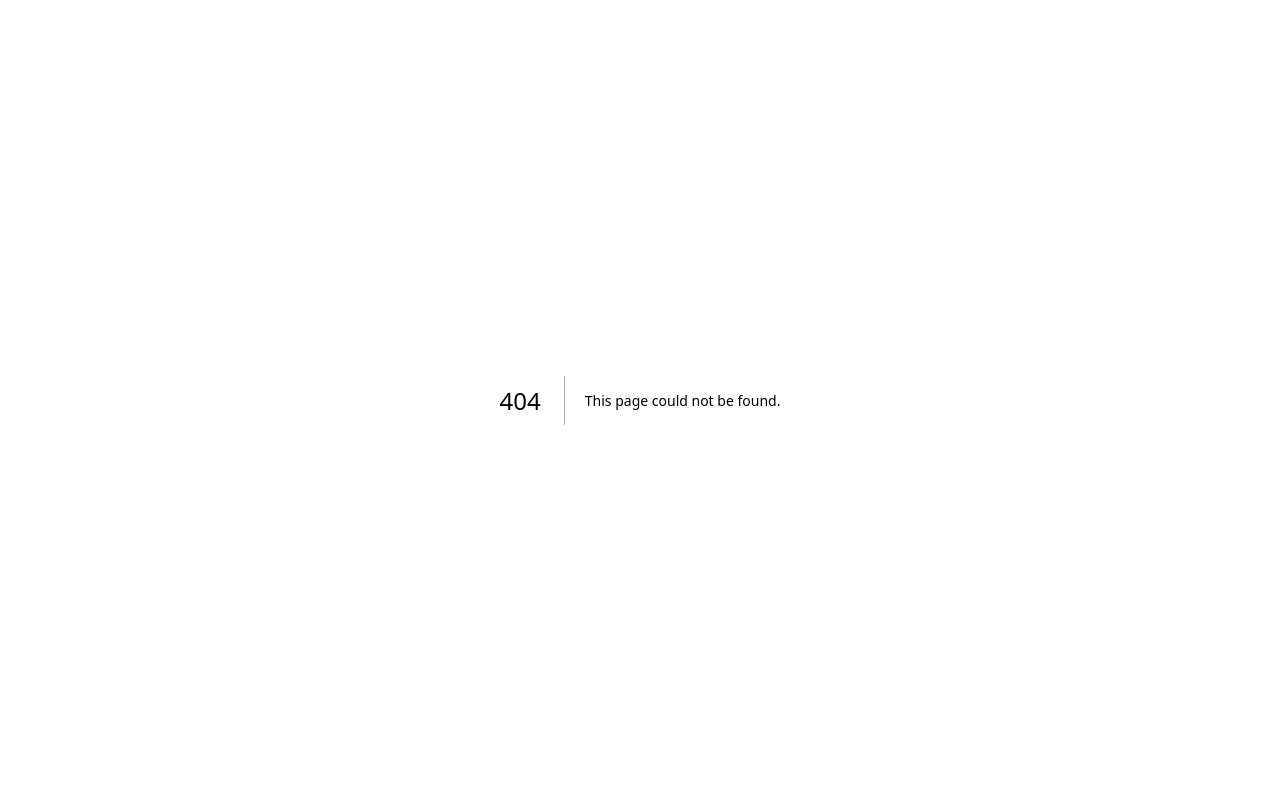
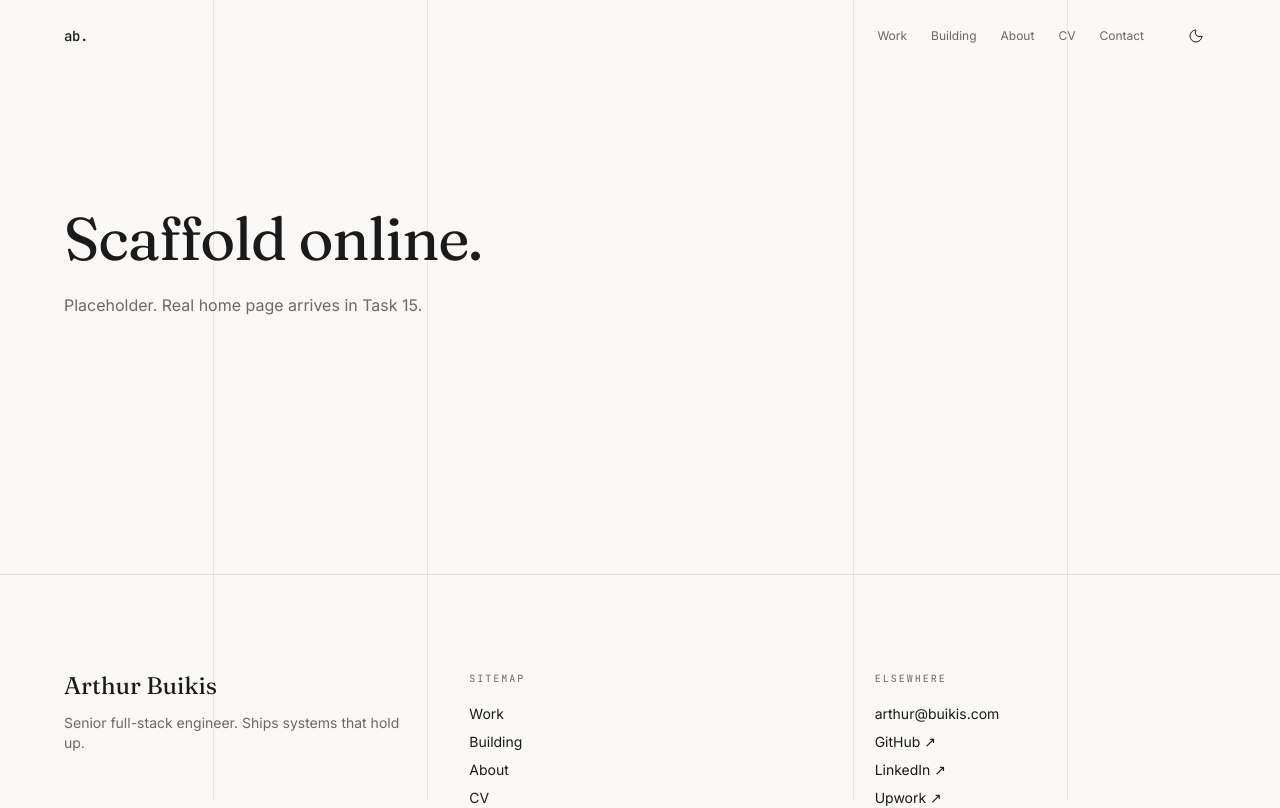
Before and after one commit to Artufe/Artufe.github.io, a Next.js app: page / in a window 1280 px wide. Before the commit this address had no page. Shown: the top 808 px of the page. Built offline with nearby package versions, Linux system fonts and the light colour scheme.

Commit message:
Assemble root layout with theme, nav, footer

```diff
--- /dev/null
+++ b/app/layout.tsx
@@ -0,0 +1,39 @@
+import type { Metadata } from 'next';
+import type { ReactNode } from 'react';
+import { fraunces, inter, jetBrainsMono } from './fonts';
+import { ThemeProvider } from '@/components/theme-provider';
+import { Nav } from '@/components/nav';
+import { Footer } from '@/components/footer';
+import { Gridlines } from '@/components/gridlines';
+import { Grain } from '@/components/grain';
+import { site } from '@/content/site';
+import './globals.css';
+
+export const metadata: Metadata = {
+  metadataBase: new URL(site.url),
+  title: { default: site.name, template: `%s · ${site.name}` },
+  description: site.description,
+  openGraph: {
+    title: site.name,
+    description: site.description,
+    url: site.url,
+    siteName: site.name,
+    type: 'website',
+  },
+};
+
+export default function RootLayout({ children }: { children: ReactNode }) {
+  return (
+    <html lang="en" suppressHydrationWarning className={`${fraunces.variable} ${inter.variable} ${jetBrainsMono.variable}`}>
+      <body className="min-h-screen">
+        <ThemeProvider>
+          <Gridlines />
+          <Grain />
+          <Nav />
+          <main className="relative z-10 pt-20">{children}</main>
+          <Footer />
+        </ThemeProvider>
+      </body>
+    </html>
+  );
+}
--- /dev/null
+++ b/app/page.tsx
@@ -0,0 +1,10 @@
+export default function Home() {
+  return (
+    <div className="mx-auto max-w-[1600px] px-6 py-24 lg:px-16 lg:py-32">
+      <h1 className="font-serif text-6xl">Scaffold online.</h1>
+      <p className="mt-6 text-[var(--fg-muted)]">
+        Placeholder. Real home page arrives in Task 15.
+      </p>
+    </div>
+  );
+}
--- a/components/nav.tsx
+++ b/components/nav.tsx
@@ -34,7 +34,7 @@ export function Nav() {
         <div className="flex items-center gap-6 md:gap-8">
           <ul className="hidden md:flex items-center gap-6 text-xs">
             {site.nav.map((item) => {
-              const active = pathname === item.href || (item.href !== '/' && pathname.startsWith(item.href));
+              const active = pathname === item.href || (item.href !== '/' && pathname !== null && pathname.startsWith(item.href));
               return (
                 <li key={item.href}>
                   <Link
--- a/tsconfig.json
+++ b/tsconfig.json
@@ -13,6 +13,7 @@
     "isolatedModules": true,
     "jsx": "preserve",
     "incremental": true,
+    "noUncheckedSideEffectImports": false,
     "plugins": [{ "name": "next" }],
     "paths": { "@/*": ["./*"] }
   },
```
Also changed, not shown: 1 other file (tests, documents, lock files or other folders).
